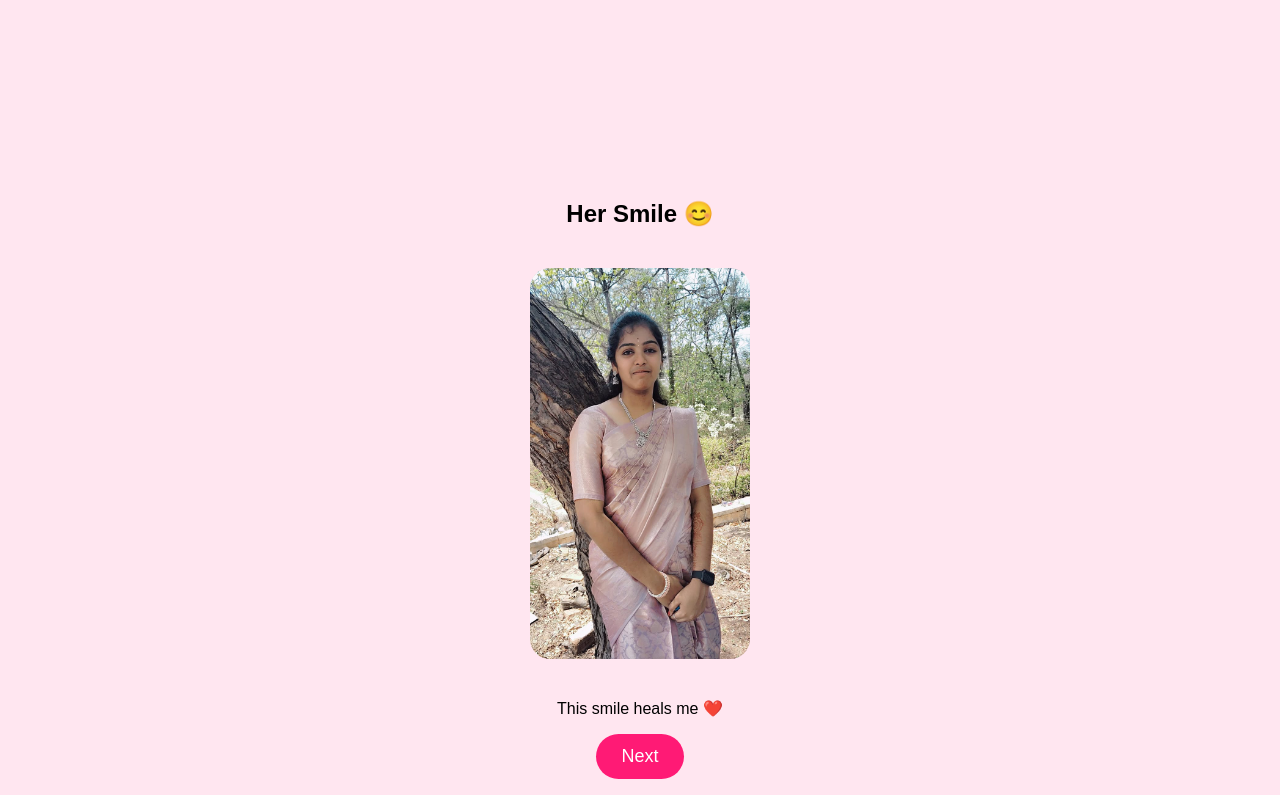
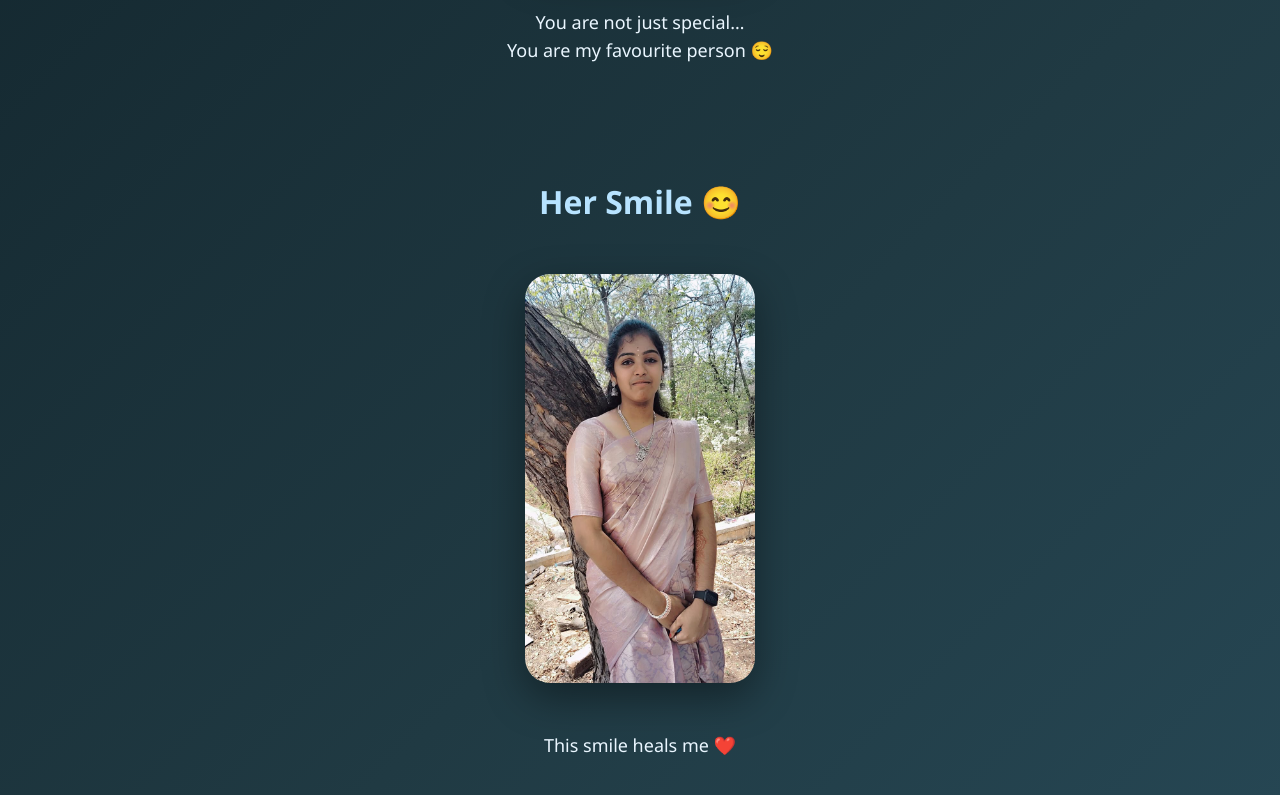
Before and after one commit to DEVAPRAKSAM/birthday, a plain HTML site: page index.html in a window 1280 px wide. Shown: the part 740-1535 px from the top of the page. Drawn offline with nearby package versions, Linux system fonts and the light colour scheme.

Commit message:
Update style.css

```diff
--- a/style.css
+++ b/style.css
@@ -1,48 +1,99 @@
+/* ===== GLOBAL ===== */
 body {
   margin: 0;
-  font-family: Arial;
-  background: #ffe6f0;
+  font-family: 'Segoe UI', Arial, sans-serif;
+  background: linear-gradient(135deg, #0f2027, #203a43, #2c5364);
+  color: #eaf6ff;
   text-align: center;
 }
 
-.page {
+/* ===== SECTIONS ===== */
+.page, .card {
   min-height: 100vh;
-  padding-top: 60px;
+  padding-top: 70px;
+  box-sizing: border-box;
 }
 
-.photo, img {
-  width: 220px;
-  border-radius: 20px;
-  margin: 20px 0;
+/* ===== HEADINGS ===== */
+h1 {
+  font-size: 2.4rem;
+  color: #9ad1ff;
+  margin-bottom: 10px;
 }
 
+h2 {
+  font-size: 2rem;
+  color: #b7e3ff;
+}
+
+/* ===== TEXT ===== */
+p {
+  font-size: 18px;
+  line-height: 1.6;
+  padding: 0 20px;
+  color: #eaf6ff;
+}
+
+/* ===== IMAGES ===== */
+.photo,
+.card img {
+  width: 230px;
+  border-radius: 25px;
+  margin: 25px 0;
+  box-shadow: 0 15px 40px rgba(0, 0, 0, 0.4);
+  transition: transform 0.5s ease, box-shadow 0.5s ease;
+}
+
+/* Image hover effect */
+.photo:hover,
+.card img:hover {
+  transform: scale(1.05);
+  box-shadow: 0 20px 50px rgba(0, 0, 0, 0.6);
+}
+
+/* ===== CARD SLIDER ===== */
 .card {
   display: none;
-  min-height: 100vh;
-  padding-top: 60px;
 }
 
 .card.active {
   display: block;
-  animation: fade 0.8s ease;
+  animation: slideFade 0.9s ease;
 }
 
+/* ===== BUTTON ===== */
 button {
-  padding: 12px 25px;
+  margin-top: 20px;
+  padding: 14px 30px;
   border: none;
-  background: #ff1a75;
-  color: white;
+  border-radius: 30px;
   font-size: 18px;
-  border-radius: 25px;
+  font-weight: bold;
+  color: #0f2027;
+  background: linear-gradient(135deg, #6dd5fa, #ffffff);
+  cursor: pointer;
+  transition: transform 0.3s ease, box-shadow 0.3s ease;
 }
 
-@keyframes fade {
+button:hover {
+  transform: translateY(-4px);
+  box-shadow: 0 10px 25px rgba(109, 213, 250, 0.6);
+}
+
+/* ===== ANIMATION ===== */
+@keyframes slideFade {
   from {
     opacity: 0;
-    transform: translateY(30px);
+    transform: translateY(40px);
   }
   to {
     opacity: 1;
     transform: translateY(0);
   }
 }
+
+/* ===== FINAL LETTER BG ===== */
+.page:last-child {
+  background: rgba(255, 255, 255, 0.08);
+  backdrop-filter: blur(6px);
+}
```
